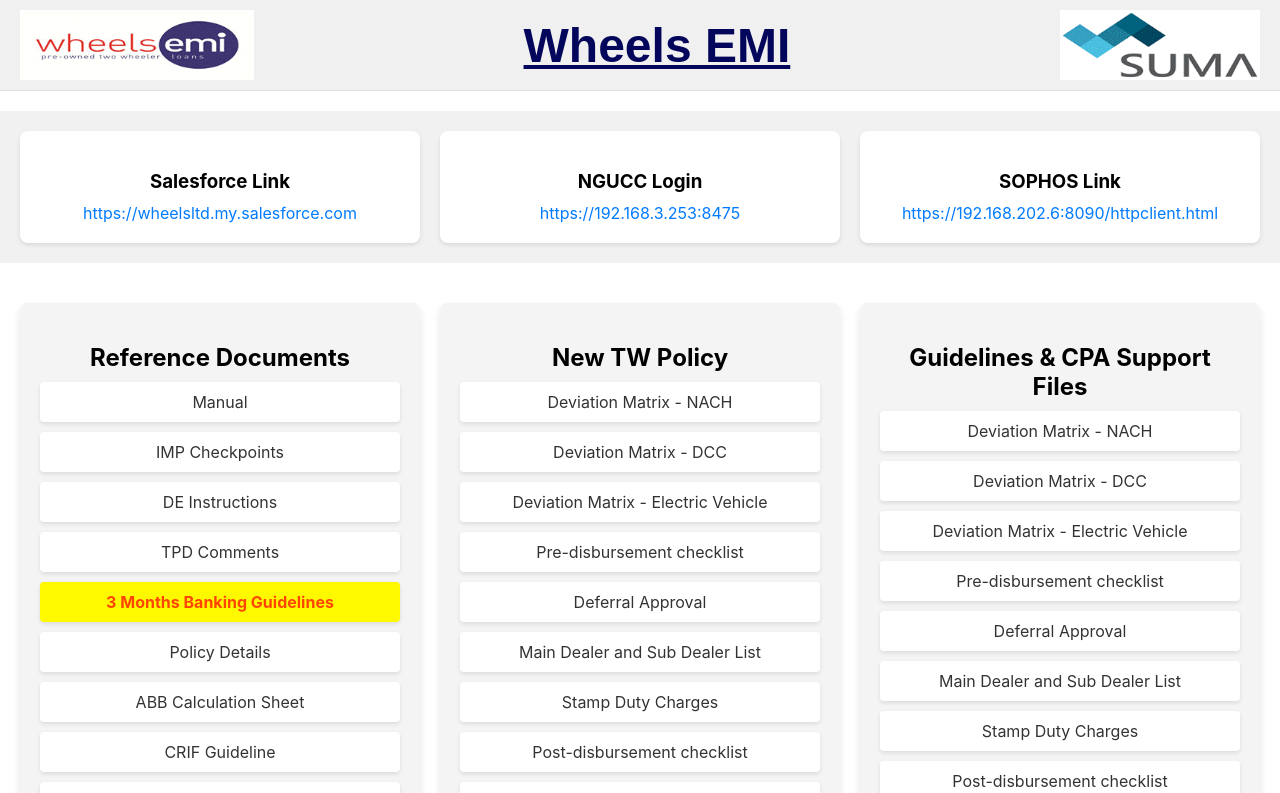
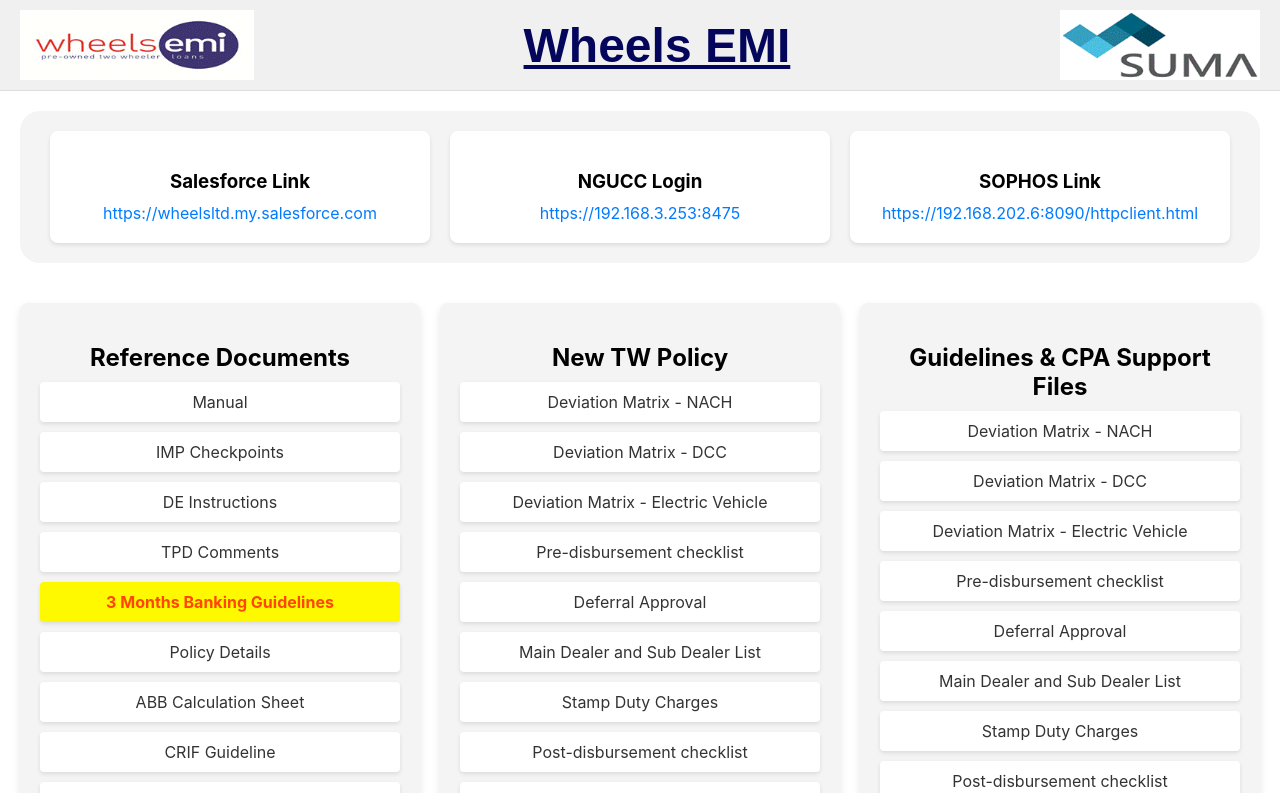
Before and after one commit to shrishailbagale/wheelsemi-dashboard, a React (Create React App) app: page / in a window 1280 px wide. Shown: the top 793 px of the page. Built offline with nearby package versions, Linux system fonts and the light colour scheme.

Commit message:
margin change

```diff
--- a/src/components/ProductionLinks.css
+++ b/src/components/ProductionLinks.css
@@ -1,11 +1,13 @@
 /* ProductionLinks.css */
 .production-links {
+
     display: flex;
     justify-content: space-around;
     flex-wrap: wrap;
-    padding: 10px;
-    background-color: #f1f1f1;
-    margin: 20px 0;
+    padding: 10px 20px 10px 20px;
+    background-color: #f4f4f4;
+    margin: 20px;
+    border-radius: 20px;
   }
 
   .card {
```
